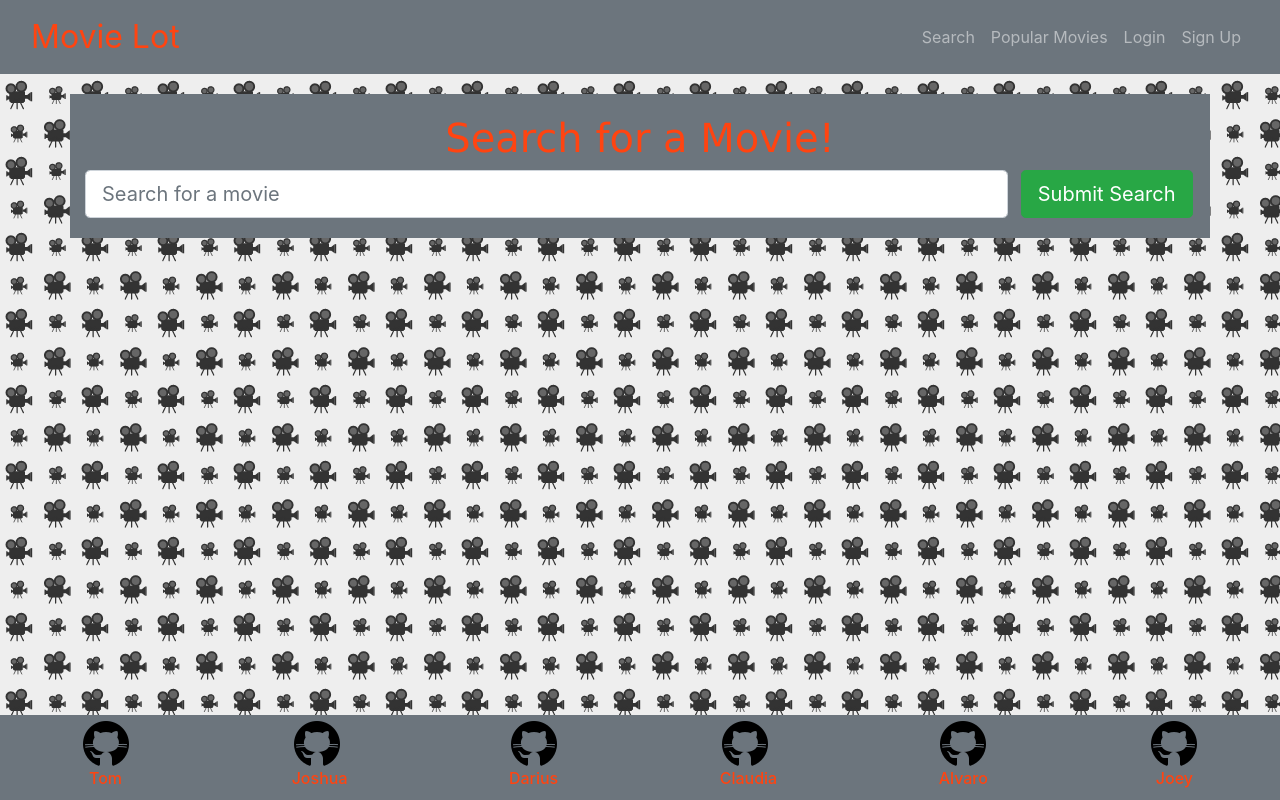
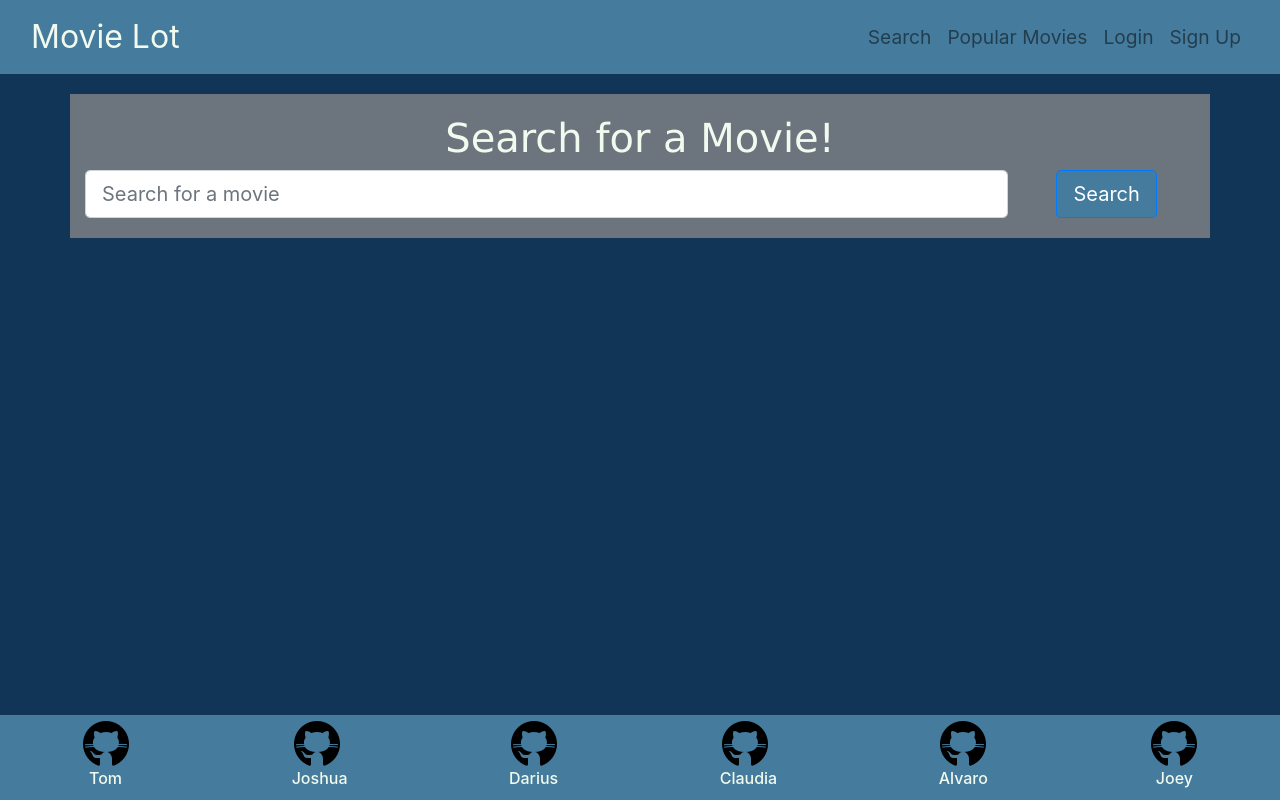
Before and after one commit to layc41/final-countdown, a React (Create React App) app in the folder client/: page / in a window 1280 px wide. Built offline with nearby package versions, Linux system fonts and the light colour scheme.

Commit message:
styling should be done

```diff
--- a/client/src/components/Footer.js
+++ b/client/src/components/Footer.js
@@ -2,7 +2,7 @@ import React from 'react';
 
 function Footer() {
   return (
-    <footer className='bg-secondary flex-row justify-content-around'>
+    <footer className='flex-row justify-content-around'>
       <a href='https://github.com/tbreazier' target='blank'>
           <img src={require('../assets/github2.png')} className='footer-icon' alt='logo'></img>
           <h6 className='footerName'>Tom</h6>
--- a/client/src/components/Navbar.js
+++ b/client/src/components/Navbar.js
@@ -13,7 +13,7 @@ function AppNavbar() {
 
     return (
         <>
-          <Navbar bg='secondary' variant='dark' expand='lg'>
+          <Navbar className='sticky-top' expand='lg'>
             <Container fluid>
               <Navbar.Brand id='title' as={Link} to='/'>
                 Movie Lot
--- a/client/src/components/TopRated.js
+++ b/client/src/components/TopRated.js
@@ -59,17 +59,17 @@ const TopRated = () => {
           {trendingData.map((movie) => {
               return (
                   <div style={{ width: '200px', margin: '5px'}}>
-                  <CardDeck style={{ width: '100px'}}>
-                      <Card>
-                          <div className={Row} key={movie.movieId} border='dark'>
+                  <div bg='black' style={{ width: '100px', border: '3px black'}}>
+
+                          <div className={Row} key={movie.movieId} bg='black'>
 
                               {movie.image ? (
                                   <img src={`https://image.tmdb.org/t/p/w185_and_h278_bestv2/${movie.image}`} alt={`The cover for ${movie.title}`} variant='top' />
                               ) : null}
 
                           </div>
-                      </Card>
-                  </CardDeck>
+
+                  </div>
                   </div>
 
 
--- a/client/src/index.css
+++ b/client/src/index.css
@@ -1,9 +1,16 @@
+/* * {
+  padding: 0;
+  margin: 0;
+
+} */
+
 body {
   margin: 0;
   font-family: "Lucida Sans Unicode", "Lucida Grande", sans-serif;
-  -webkit-font-smoothing: antialiased;
-  -moz-osx-font-smoothing: grayscale;
-  background-image: url('./assets/video-1s-1084px.png');
+  /* -webkit-font-smoothing: antialiased;
+  -moz-osx-font-smoothing: grayscale; */
+  /* background-image: url('./assets/video-1s-1084px.png'); */
+  background-color: #103557!important;
   text-align: center;
   padding-bottom: 90px;
 }
@@ -56,12 +63,12 @@ code {
 }
 
 .title {
-  color: #ff4411;
+  color: #f1faee;
   font-size: 72px;
   font-family: "Lucida Sans Unicode", "Lucida Grande", sans-serif;
   text-align: center;
   align-items: center;
-  background-color: #6c757d;
+  background-color: #a8dadc;
 }
 
 .signup-link {
@@ -112,10 +119,11 @@ code {
 .search {
   padding: 20px;
   margin-top: 20px;
+
 }
 
 .search-headers {
-  color: #ff4411;
+  color: #f1faee;
   font-family: "Lucida Sans Unicode", "Lucida Grande", sans-serif;
   text-align: center;
 }
@@ -136,7 +144,7 @@ img {
 
 .card-title {
   size: 48px;
-  color: #ff4411;
+  color: #e63946;
 }
 
 footer {
@@ -149,17 +157,18 @@ footer {
   font-size: 30px;
   text-decoration: none;
   color: black;
+  background-color: #457b9d;
 }
 
 a {
   text-decoration: none;
-  color: #ff4411;
+  color: #e63946;
 }
 
 .title-heading {
-  color: #ff4411;
+  color: white;
   font-family: "Lucida Sans Unicode", "Lucida Grande", sans-serif;
-  background-color: #6c757d!important;
+  background-color: #457b9d!important;
 }
 
 .save-button {
@@ -168,7 +177,7 @@ a {
 
 .footerName {
   text-align: center;
-  color: #ff4411;
+  color: #f1faee;
 }
 
 .searchInput {
@@ -191,14 +200,37 @@ a {
 }
 
 #title {
-  color: #ff4411;
+  color: #f1faee;
   font-size: 2rem;
 }
 
 .nav-link {
-  color: #ff4411;
+  color: #f1faee;
+  font-size: larger;
 }
 
 .navbar-toggler-icon {
   color: black;
 }
+
+.sticky {
+  position: fixed;
+  top: 0;
+  width: 100%;
+ }
+
+ .card-title {
+   font-size: 2rem!important;
+ }
+
+ nav {
+  background-color: #457b9d!important;
+ }
+
+ .btn-primary {
+   background-color: #457b9d!important;
+ }
+
+ .card {
+   background-color: #f1faee!important;
+ }
--- a/client/src/pages/SavedMovies.js
+++ b/client/src/pages/SavedMovies.js
@@ -5,9 +5,10 @@ import Auth from '../utils/auth'
 import { REMOVE_MOVIE } from '../utils/mutations';
 import { QUERY_ME } from '../utils/queries';
 import { useMutation } from '@apollo/react-hooks';
-import { removeMovieId } from '../utils/localStorage';
+import { removeMovieId, getSavedMovieIds } from '../utils/localStorage';
 
 const SavedMovies = () => {
+
   // Get user data to display
   const { data } = useQuery(QUERY_ME);
   // Set the username from user data
@@ -71,7 +72,7 @@ const SavedMovies = () => {
             ? `Viewing Your Saved Movies:`
             : `${username}: you have no saved movies`}
         </h2>
-        <Row>
+        <Row style={{ justifyContent: 'center'}}>
           {userSavedMovies.map((movie) => {
             return (
               <CardGroup style={{ justifyContent: 'center', textAlign: 'center' }}>
@@ -79,7 +80,7 @@ const SavedMovies = () => {
                 <Col>
                 <Card key={movie.movieId} border='dark'>
 
-                <Card.Title className='text-center' style={{ textAlign: 'center'}}>{movie.title}</Card.Title>
+                {/* <Card.Title className='text-center' style={{ textAlign: 'center', flexWrap: 'wrap'}}>{movie.title}</Card.Title> */}
                 {movie.posterPath ? (
                   <Card.Img src={`https://image.tmdb.org/t/p/w185_and_h278_bestv2/${movie.posterPath}`} alt={`The cover for ${movie.title}`} variant='center' className='saved'/>
                 ) : null}
--- a/client/src/pages/SearchMovies.js
+++ b/client/src/pages/SearchMovies.js
@@ -78,8 +78,8 @@ const SearchMovies = () => {
                 />
               </Col>
               <Col xs={12} md={2} className='searchInput'>
-                <Button type='submit' variant='success' size='lg'>
-                  Submit Search
+                <Button type='submit' size='lg'>
+                  Search
                 </Button>
               </Col>
             </Form.Row>
@@ -100,7 +100,7 @@ const SearchMovies = () => {
                 <Col>
                 <Card key={movie.movieId} border='dark'>
 
-                <Card.Title className='text-center'>{movie.title}</Card.Title>
+                <Card.Title className='text-center card-title'>{movie.title}</Card.Title>
                 <Card.Body className='d-flex justify-content-center'>
                 {movie.posterPath ? (
                   <Card.Img src={`https://image.tmdb.org/t/p/w185_and_h278_bestv2/${movie.posterPath}`} alt={`The cover for ${movie.title}`} variant='center' />
```
